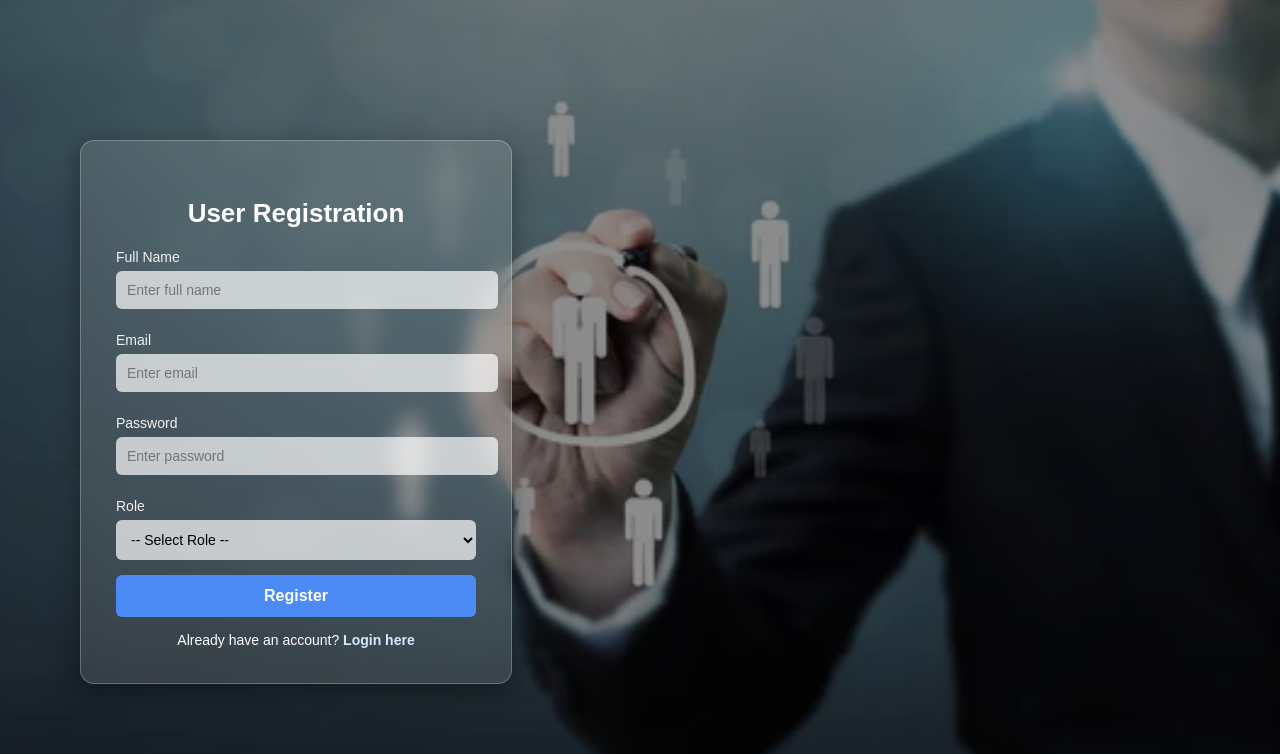
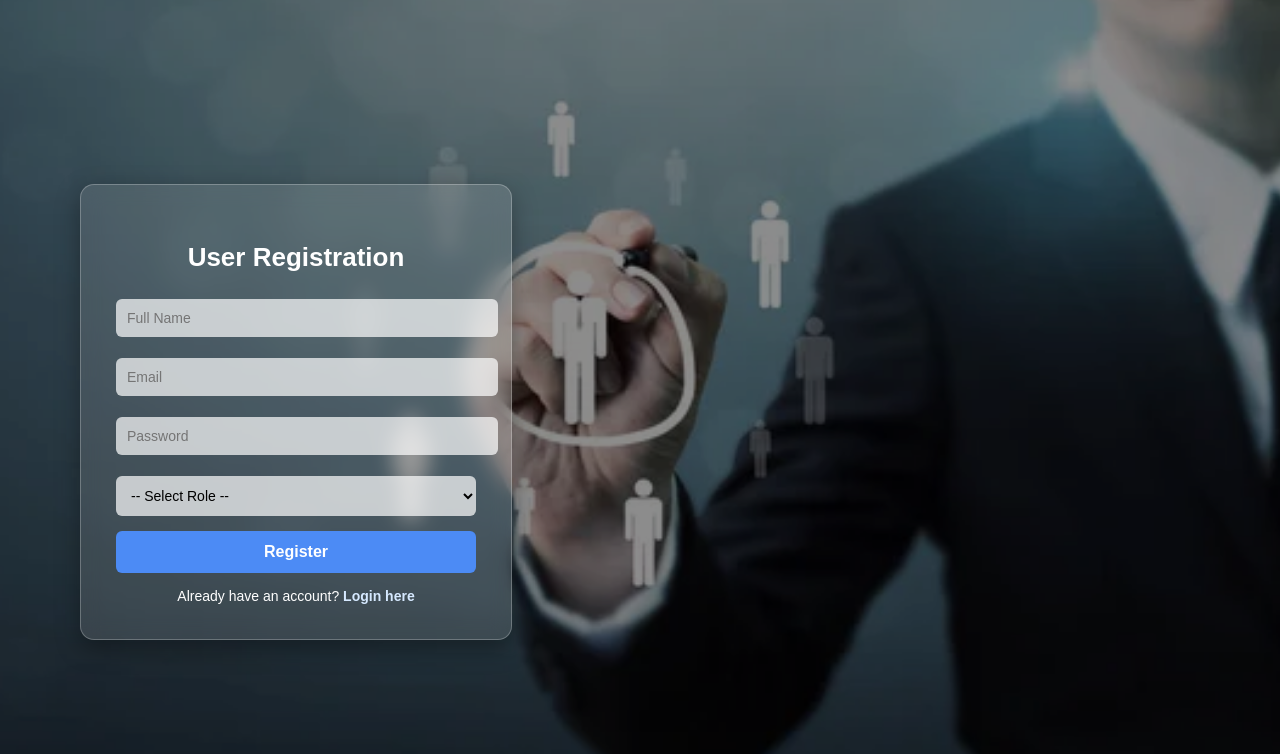
Before and after one commit to Monish-Narava/jobportal, a Flask app: page /register in a window 1280 px wide. Shown: the part 28-782 px from the top of the page. Run offline with Flask 3, Linux system fonts and the light colour scheme.

Commit message:
Update register.html

```diff
--- a/templates/register.html
+++ b/templates/register.html
@@ -171,24 +171,17 @@
         <h2>User Registration</h2>
 
         <form action="{{ url_for('register') }}" method="POST">
-            <label>Full Name</label>
-            <input type="text" name="name" placeholder="Enter full name" required>
-
-            <label>Email</label>
-            <input type="email" name="email" placeholder="Enter email" required>
-
-            <label>Password</label>
-            <input type="password" name="password" placeholder="Enter password" required>
-
-            <label>Role</label>
+    <input type="text" name="name" placeholder="Full Name" required>
+    <input type="email" name="email" placeholder="Email" required>
+    <input type="password" name="password" placeholder="Password" required>
     <select name="role" required>
         <option disabled selected>-- Select Role --</option>
         <option>Job Seeker</option>
         <option>Employer</option>
     </select>
-
     <button type="submit">Register</button>
 </form>
+
 
         <div class="login-link">
             Already have an account? <a href="{{ url_for('login') }}">Login here</a>
```
Lines whose indentation alone changed are shown as unchanged.
